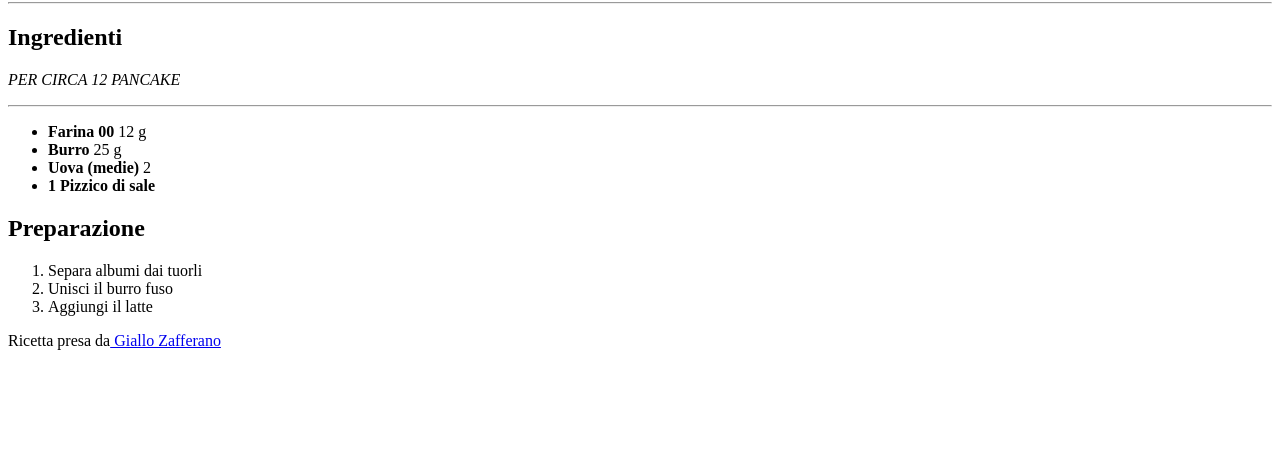
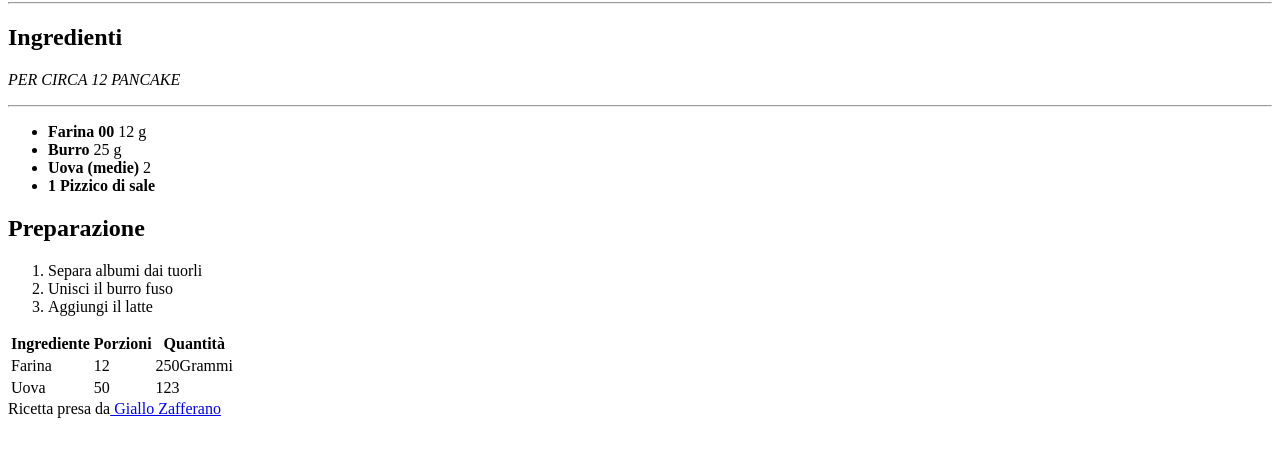
Before and after one commit to giuseppemaresca/JANA60-pancake, a plain HTML site: page index.html in a window 1280 px wide. Shown: the part 78-530 px from the top of the page. Drawn offline with Linux system fonts and the light colour scheme.

Commit message:
Inserimento tabelle ingredienti e grammature

```diff
--- a/index.html
+++ b/index.html
@@ -34,8 +34,36 @@
             </ol>
     </section>
     <!--Fine sezione preparazione-->
+    <!--Inizio sezione tabella-->
+    <section>
+        <!--Inizio Table porzioni-->
+        <table>
+            <!--Intestazioni-->
+            <thead>
+                <tr>
+                    <th>Ingrediente</th>
+                    <th>Porzioni</th>
+                    <th>Quantità</th>
+                </tr>
+            </thead>
+            <!--Fine intestazioni-->
+            <!--contenuto tabella-->
+            <tbody>
+                <tr>
+                  <td>Farina</td>
+                  <td>12</td>
+                  <td>250Grammi</td>
+                  </tr>
+                  <tr>
+                    <td>Uova</td>
+                    <td>50</td>
+                    <td>123</td>
+                    </tr>
+            </tbody>
+        </table>
+    </section>
     <footer>
-        Ricetta presa da<a href="https://ricette.giallozafferano.it/Pancakes-allo-sciroppo-d-acero.html"> Giallo Zafferano</a>
+        Ricetta presa da<a href="https://ricette.giallozafferano.it/Pancakes-allo-sciroppo-d-acero.html" target="_blank"> Giallo Zafferano</a>
     </footer>
 </body>
 </html>
```
